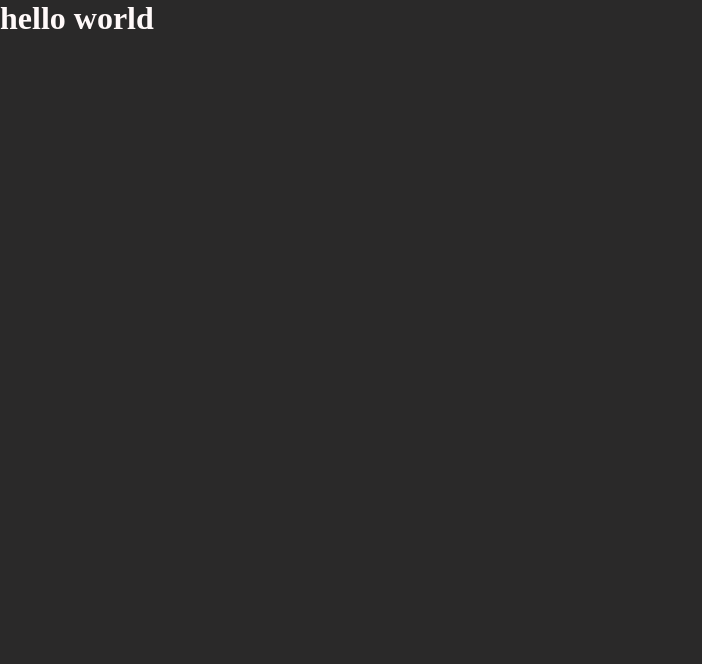
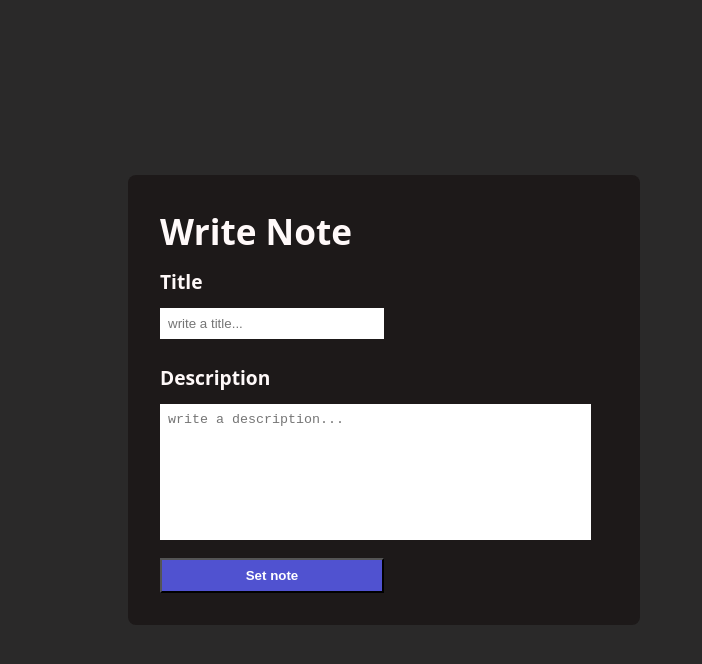
Before and after one commit to radriann21/basic-javascript-notepad, a website built with Vite: page index.html in a window 1280 px wide. Shown: the whole page, without its empty margins (0-702 px from the left). Built offline with nearby package versions, Linux system fonts and the light colour scheme.

Commit message:
added basic input styles

```diff
--- a/index.html
+++ b/index.html
@@ -8,7 +8,22 @@
     <title>Vite App</title>
   </head>
   <body>
-    <h1>hello world</h1>
+
+    <main class="container">
+      <form>
+        <h2>Write Note</h2>
+        <section class="title-input">
+          <label for="title">Title</label>
+          <input type="text" placeholder="write a title..." required>
+        </section>
+        <section class="desc-input">
+          <label for="desc">Description</label>
+          <textarea placeholder="write a description..." name="desc" maxlength="500" rows="8" cols="50" id="description"></textarea>
+        </section>
+        <button>Set note</button>
+      </form>
+    </main>
+
     <script type="module" src="/main.js"></script>
   </body>
 </html>
--- a/style.css
+++ b/style.css
@@ -13,6 +13,70 @@ html, body {
   max-width: 100%;
   min-height: 100dvh;
   font-size: 1em;
+  font-family: system-ui, -apple-system, BlinkMacSystemFont, 'Segoe UI', Roboto, Oxygen, Ubuntu, Cantarell, 'Open Sans', 'Helvetica Neue', sans-serif;
   background-color: var(--bg-color);
   color: var(--text-color);
 }
+
+main.container {
+  max-width: 100%;
+  height: 100dvh;
+  padding: 0 8rem;
+  display: flex;
+  align-items: center;
+  justify-content: space-between;
+}
+
+form {
+  width: 50%;
+  padding: 2rem;
+  border-radius: 8px;
+  display: flex;
+  flex-direction: column;
+  justify-content: center;
+  background-color: #1d1919;
+}
+
+h2 {
+  font-size: 2.2em;
+}
+
+section.title-input, section.desc-input {
+  margin: .8rem 0;
+}
+
+label {
+  display: block;
+  font-size: 1.2em;
+  font-weight: 800;
+  margin-bottom: .8rem;
+}
+
+
+input[type="text"] {
+  padding: .5rem;
+  width: 50%;
+}
+
+input[type="text"], textarea {
+  outline: none;
+  border: none;
+}
+
+textarea {
+  resize: none;
+  padding: .5rem;
+}
+
+button {
+  width: 50%;
+  padding: .5rem;
+  font-weight: 800;
+  background-color: #5052d0;
+  color: #fff;
+  cursor: pointer;
+  transition: background .3s ease;
+}
+button:hover {
+  background-color: #7174f9;
+}
```
